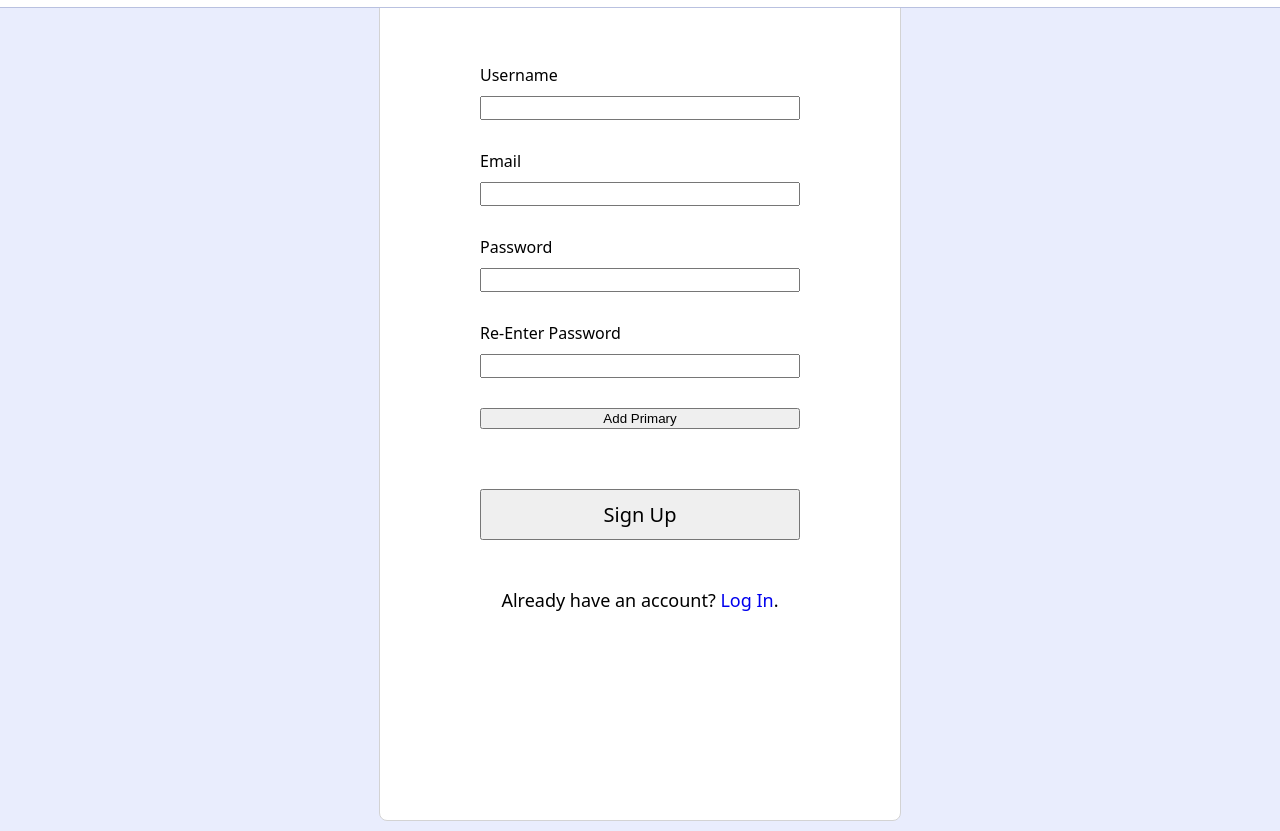
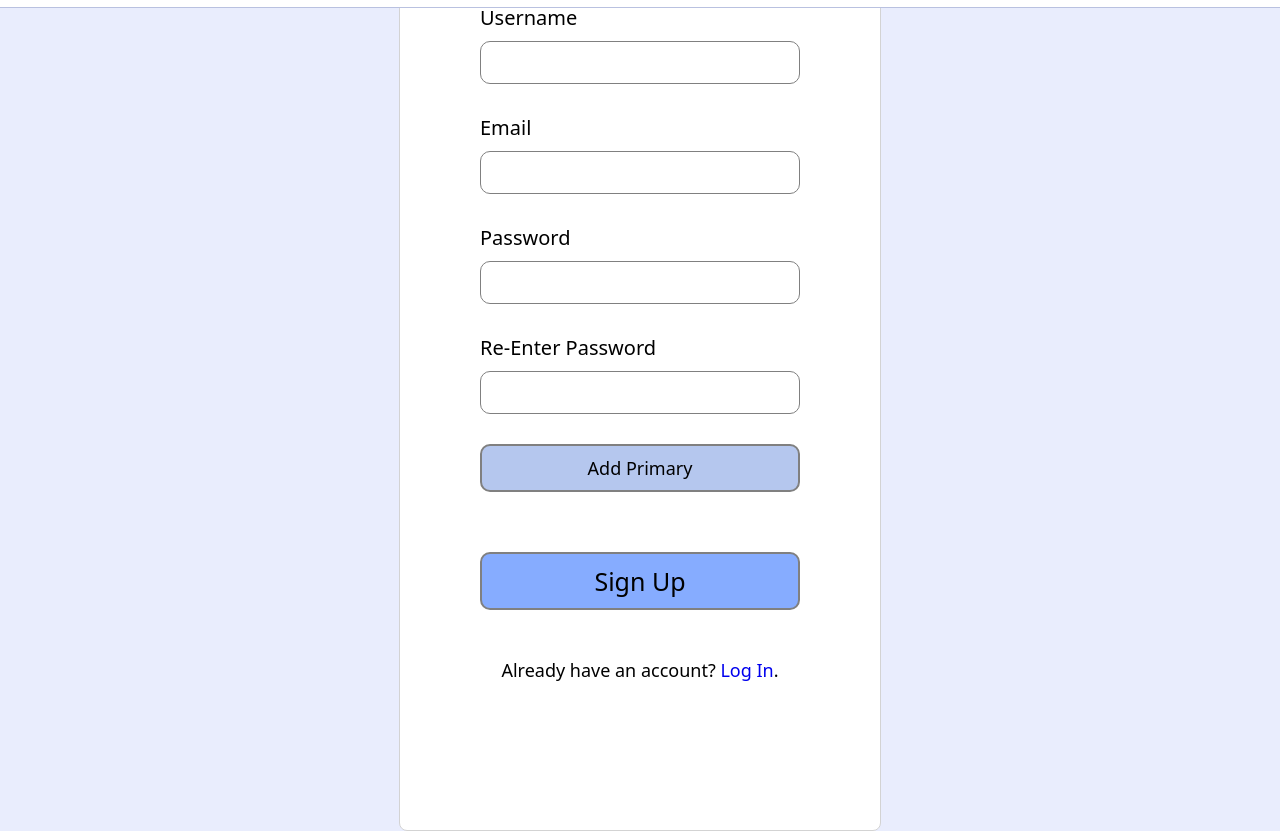
Before and after one commit to LeonWTW/ElderCareConnect, a plain HTML site: page source/frontend/sign_up.html in a window 1280 px wide. Shown: the part 37-868 px from the top of the page. Drawn offline with Linux system fonts and the light colour scheme.

Commit message:
UI changes

```diff
--- a/source/frontend/sign_up.html
+++ b/source/frontend/sign_up.html
@@ -36,12 +36,12 @@
 
                 <div class="password-make">
                     <label for="password">Password</label>
-                    <input type="text" id="password" name="password">
+                    <input type="password" id="password" name="password">
                 </div>
 
                 <div class="password-confirm">
                     <label for="password">Re-Enter Password</label>
-                    <input type="text" id="password2" name="password2">
+                    <input type="password" id="password2" name="password2">
                 </div>
 
                 <button id="addBtn">Add Primary</button>
--- a/source/frontend/styles/elder_login.css
+++ b/source/frontend/styles/elder_login.css
@@ -59,13 +59,13 @@ footer {
     gap: 30px;
     border: 1px solid lightgrey;
     border-radius: 8px;
-    min-width: 40vh;
+    min-width: 50vh;
 }
 
 .label {
     text-align: center;
-    font-weight: 400;
-    font-size: 70px;
+    font-weight: 500;
+    font-size: 60px;
     text-decoration: underline 2px lightgrey;
 }
 
@@ -80,14 +80,17 @@ footer {
 }
 
 label {
-    font-size: 30px;
+    font-size: 25px;
     font-weight: 400;
 }
 
 input {
     font-size: 20px;
     font-weight: 100;
+    padding: 10px;
     color: rgb(36, 124, 255);
+    border: 1px solid grey;
+    border-radius: 10px;
 }
 
 #submitBtn {
@@ -95,10 +98,14 @@ input {
     font-size: 40px;
     font-weight: 200;
     padding: 10px;
+    background-color: #86acff;
+    border: 2px solid grey;
+    border-radius: 10px;
 }
 
 #submitBtn:hover {
     cursor: pointer;
+    background-color: lightgrey;
 }
 
 #message {
--- a/source/frontend/styles/login.css
+++ b/source/frontend/styles/login.css
@@ -55,7 +55,7 @@ footer {
 #login {
     display: grid;
     background-color: white;
-    padding: 100px;
+    padding: 80px;
     gap: 30px;
     border: 1px solid lightgrey;
     border-radius: 8px;
@@ -64,7 +64,8 @@ footer {
 
 .label {
     text-align: center;
-    font-weight: 400;
+    font-size: 60px;
+    font-weight: 500;
     text-decoration: underline 2px lightgrey;
 }
 
@@ -79,25 +80,36 @@ footer {
 }
 
 label {
-    font-size: 16px;
-    font-weight: 500;
+    font-size: 25px;
+    font-weight: 400;
 }
 
 input {
-    font-size: 16px;
+    font-size: 20px;
     font-weight: 100;
+    padding: 10px;
     color: rgb(36, 124, 255);
+    border: 1px solid grey;
+    border-radius: 10px;
+}
+
+#password {
+    letter-spacing: 3px;
 }
 
 #submitBtn {
     font-family: system-ui, -apple-system, BlinkMacSystemFont, 'Segoe UI', Roboto, Oxygen, Ubuntu, Cantarell, 'Open Sans', 'Helvetica Neue', sans-serif;
-    font-size: 20px;
+    font-size: 40px;
     font-weight: 200;
     padding: 10px;
+    background-color: #86acff;
+    border: 2px solid grey;
+    border-radius: 10px;
 }
 
 #submitBtn:hover {
     cursor: pointer;
+    background-color: lightgrey;
 }
 
 .account {
--- a/source/frontend/styles/sign_up.css
+++ b/source/frontend/styles/sign_up.css
@@ -55,7 +55,7 @@ footer {
 #login {
     display: grid;
     background-color: white;
-    padding: 100px;
+    padding: 40px 80px;
     gap: 30px;
     border: 1px solid lightgrey;
     border-radius: 8px;
@@ -83,25 +83,51 @@ footer {
 }
 
 label {
-    font-size: 16px;
+    font-size: 20px;
     font-weight: 500;
 }
 
 input {
-    font-size: 16px;
+    font-size: 18px;
     font-weight: 100;
+    padding: 10px;
     color: rgb(36, 124, 255);
+    border: 1px solid grey;
+    border-radius: 10px;
+}
+
+#password {
+    letter-spacing: 3px;
+}
+
+#addBtn {
+    font-family: system-ui, -apple-system, BlinkMacSystemFont, 'Segoe UI', Roboto, Oxygen, Ubuntu, Cantarell, 'Open Sans', 'Helvetica Neue', sans-serif;
+    font-size: 18px;
+    font-weight: 200;
+    padding: 10px;
+    background-color: #b5c7ee;
+    border: 2px solid grey;
+    border-radius: 10px;
+}
+
+#addBtn:hover {
+    cursor: pointer;
+    background-color: lightgrey;
 }
 
 #submitBtn {
     font-family: system-ui, -apple-system, BlinkMacSystemFont, 'Segoe UI', Roboto, Oxygen, Ubuntu, Cantarell, 'Open Sans', 'Helvetica Neue', sans-serif;
-    font-size: 20px;
+    font-size: 25px;
     font-weight: 200;
     padding: 10px;
+    background-color: #86acff;
+    border: 2px solid grey;
+    border-radius: 10px;
 }
 
 #submitBtn:hover {
     cursor: pointer;
+    background-color: lightgrey;
 }
 
 .account {
```
Also changed, not shown: source/frontend/login.html (+1 -1 lines).
